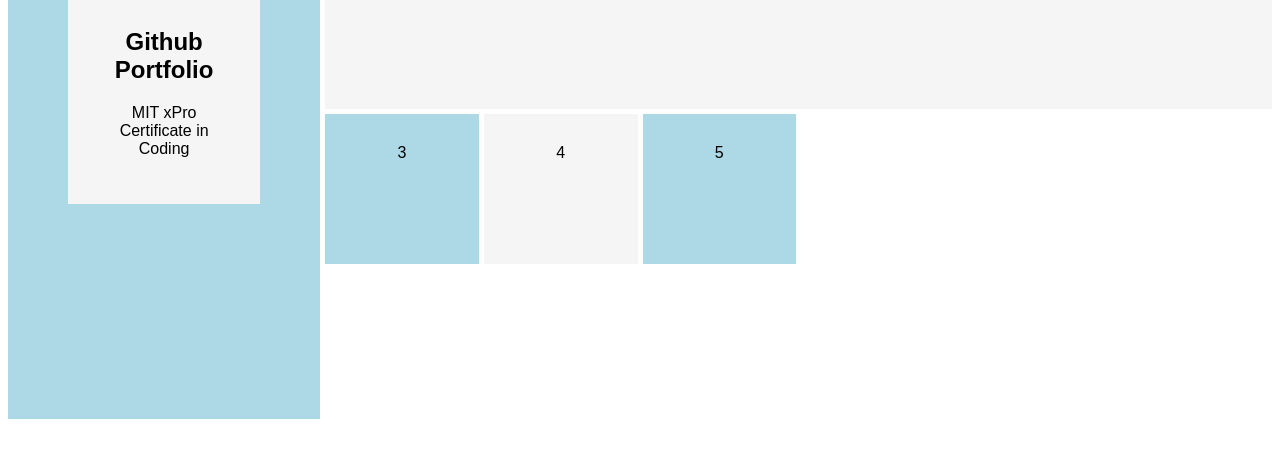
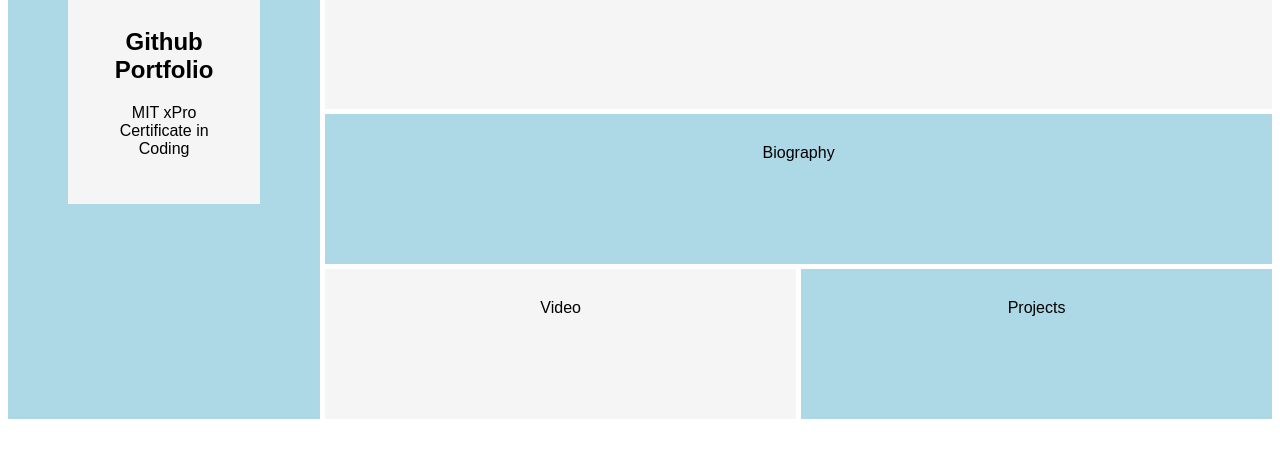
Before and after one commit to sgustafson123/sgustafson123.github.io, a plain HTML site: page index.html in a window 1280 px wide. Shown: the part 204-662 px from the top of the page. Drawn offline with Linux system fonts and the light colour scheme.

Commit message:
Fixed classnames

```diff
--- a/index.html
+++ b/index.html
@@ -56,9 +56,9 @@
           <img class="card-img" src="20190802_192722" alt="Lake Superior" />
         </div>
       </div>
-      <div class="Biography">3</div>
-      <div class="Projects">4</div>
-      <div class="Video">5</div>
+      <div class="three">Biography</div>
+      <div class="four">Video</div>
+      <div class="five">Projects</div>
     </main>
   </body>
 </html>
```
